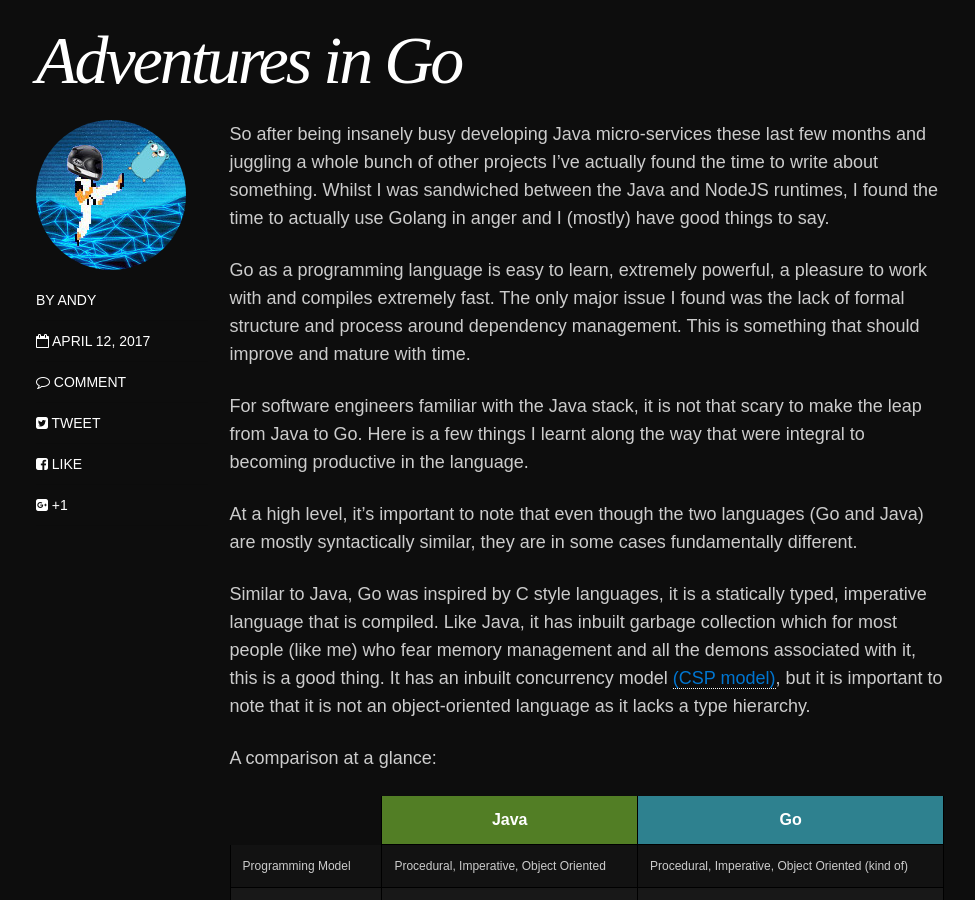
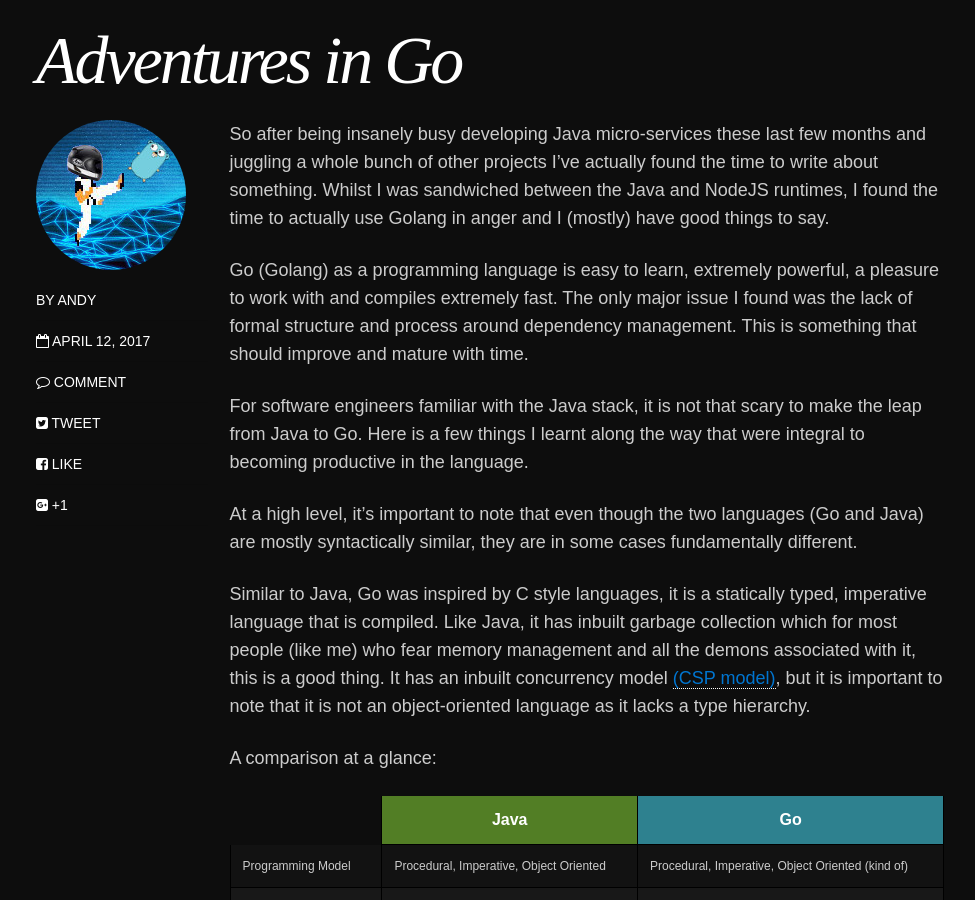
Before and after one commit to brooms/brooms.github.io, a Jekyll site: the page built from _posts/blog/2017-04-12-adventures_in_go.md, in a window 1280 px wide and 900 px high, scrolled down 1201 px. Shown: the whole window, without its empty margins (150-1125 px from the left). Built offline with Jekyll 4.4.1, drawn with Linux system fonts in a browser that asks for light colours; nearby versions of some CDN libraries; comment, search, counter and statistics services are not loaded; some of the changed text lies outside the part shown.

Commit message:
Minor changes to Golang post

```diff
--- a/_posts/blog/2017-04-12-adventures_in_go.md
+++ b/_posts/blog/2017-04-12-adventures_in_go.md
@@ -14,7 +14,7 @@
 
 So after being insanely busy developing Java micro-services these last few months and juggling a whole bunch of other projects I've actually found the time to write about something. Whilst I was sandwiched between the Java and NodeJS runtimes, I found the time to actually use Golang in anger and I (mostly) have good things to say.
 
-Go as a programming language is easy to learn, extremely powerful, a pleasure to work with and compiles extremely fast. The only major issue I found was the lack of formal structure and process around dependency management. This is something that should improve and mature with time.
+Go (Golang) as a programming language is easy to learn, extremely powerful, a pleasure to work with and compiles extremely fast. The only major issue I found was the lack of formal structure and process around dependency management. This is something that should improve and mature with time.
 
 For software engineers familiar with the Java stack, it is not that scary to make the leap from Java to Go. Here is a few things I learnt along the way that were integral to becoming productive in the language.
 
@@ -629,7 +629,7 @@
 
 Obviously the Java ecosystem is incredibly mature and we are spoilt for choices when it comes to build systems or dependency management tools. Typically, I tend to either use Maven or Gradle, both are exceptionally good at managing third party and transitive dependencies.
 
-Go, however, lacks a consistent model for dependency management and this is an area where the language ecosystem is let down. Dependency management in Go is just not good... at the moment. The community is working on a new dependency management tool called `dep`, which will be the official dependency management tool. As they state on the [wiki](https://github.com/golang/go/wiki/PackageManagementTools), the dep tool is currently being implemented, in pre-alpha state and should be used with caution as "Lots of functionality is knowingly missing or broken".
+Go, however, lacks a consistent model for dependency management and this is an area where the language ecosystem lets us down. Dependency management in Go is just not good... at the moment. The community is working on a new dependency management tool called `dep`, which will be the official dependency management tool. As they state on the [wiki](https://github.com/golang/go/wiki/PackageManagementTools), the dep tool is currently being implemented, in pre-alpha state and should be used with caution as "Lots of functionality is knowingly missing or broken".
 
 For now, you can either use a third-party tool or the existing [`godep`](https://github.com/tools/godep) tool. This tool works by specifying third-party dependencies within a Godeps json file, then by retrieving these dependencies from Github. It sucks. To be honest, I'm very uncomfortable about retrieving production ready third-party dependencies by using `git clone` on a revision tag and to-date have been extremely careful in how I have been retrieving dependencies.
 
```
